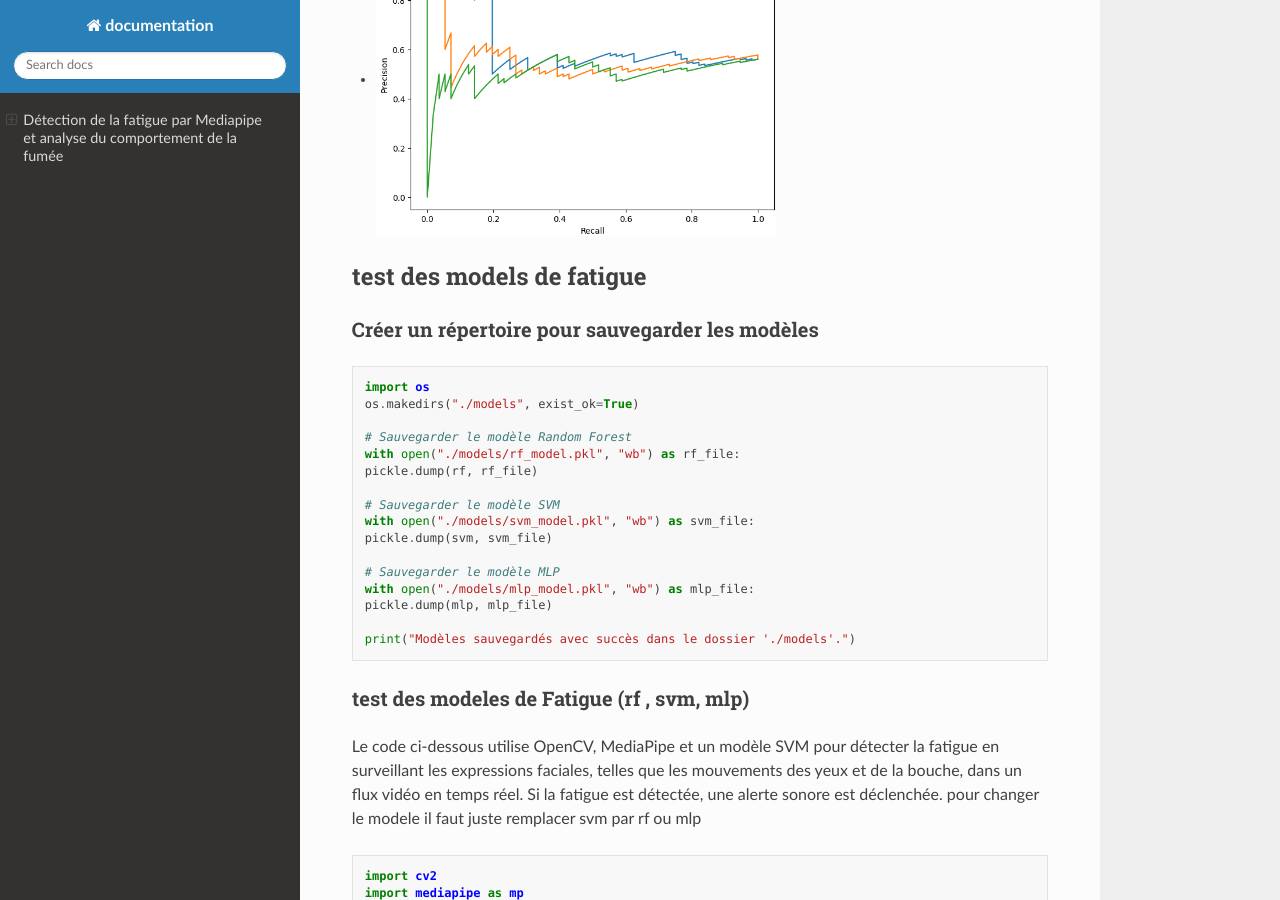
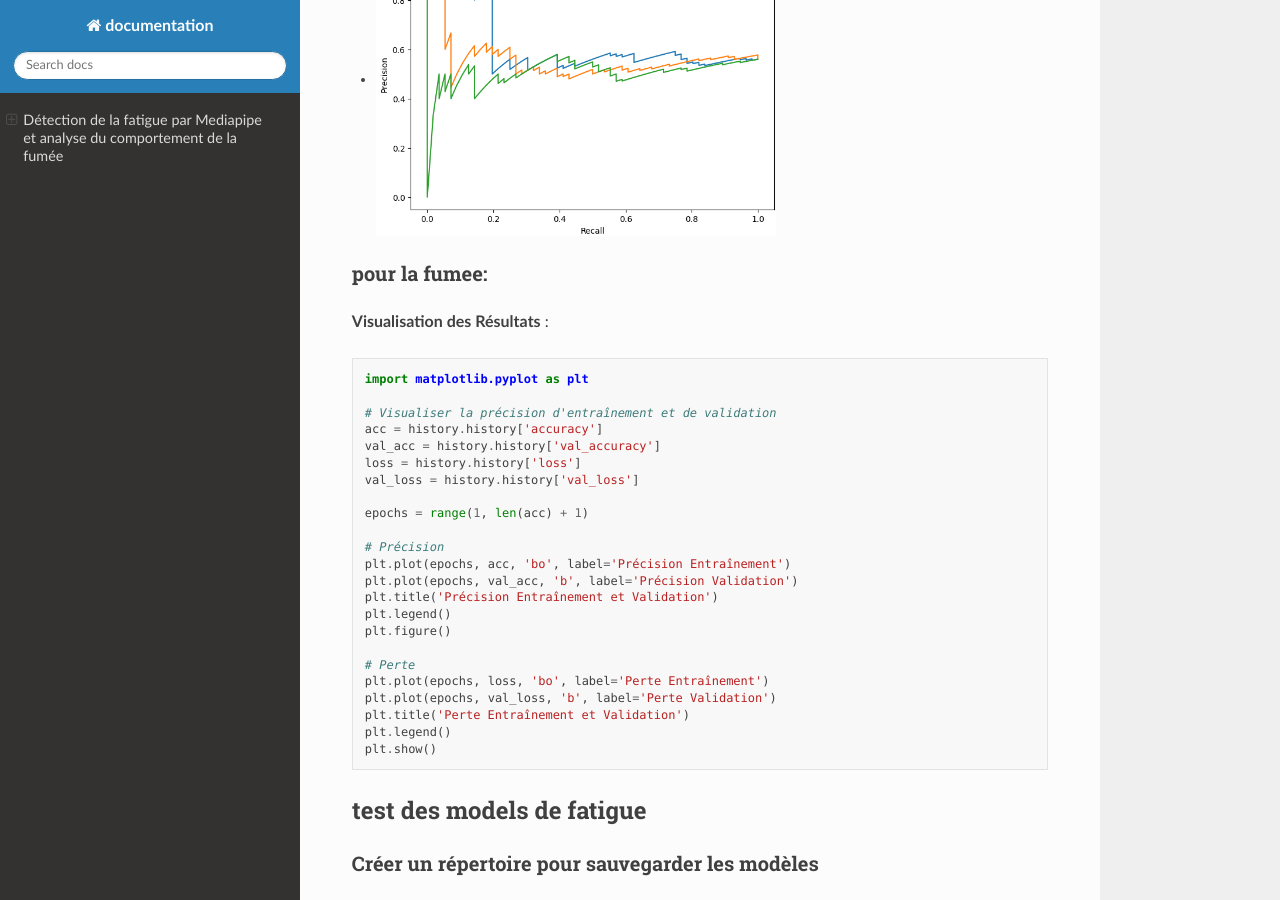
Before and after one commit to fatimafadili/detection, a Sphinx documentation site: the page built from source/index.rst, in a window 1280 px wide and 900 px high, scrolled down 13604 px. Built offline with Sphinx 7.4.7 and the Read the Docs theme 3.1.0, drawn with Linux system fonts in a browser that asks for light colours.

Commit message:
Update index.rst

```diff
--- a/source/index.rst
+++ b/source/index.rst
@@ -64,7 +64,7 @@ Les bibliothèques suivantes sont nécessaires pour le projet :
    import streamlit as st
 
 Détection de la Fatigue
-=======================
+==========================
 
 1. **Collecte des données** :
 - Télécharger et collecter le dataset depuis Kaggle en utilisant le site suivant : https://www.kaggle.com/datasets/ismailnasri20/driver-drowsiness-dataset-ddd
@@ -678,6 +678,40 @@ Les visualisations incluent :
          :alt: Image 1
          :width: 400px
 
+pour la fumee:
+--------------
+
+**Visualisation des Résultats** :
+
+.. code-block:: python
+
+    import matplotlib.pyplot as plt
+
+    # Visualiser la précision d'entraînement et de validation
+    acc = history.history['accuracy']
+    val_acc = history.history['val_accuracy']
+    loss = history.history['loss']
+    val_loss = history.history['val_loss']
+
+    epochs = range(1, len(acc) + 1)
+
+    # Précision
+    plt.plot(epochs, acc, 'bo', label='Précision Entraînement')
+    plt.plot(epochs, val_acc, 'b', label='Précision Validation')
+    plt.title('Précision Entraînement et Validation')
+    plt.legend()
+    plt.figure()
+
+    # Perte
+    plt.plot(epochs, loss, 'bo', label='Perte Entraînement')
+    plt.plot(epochs, val_loss, 'b', label='Perte Validation')
+    plt.title('Perte Entraînement et Validation')
+    plt.legend()
+    plt.show()
+
+
+
+
 test des models de fatigue
 ==========================
 
```
